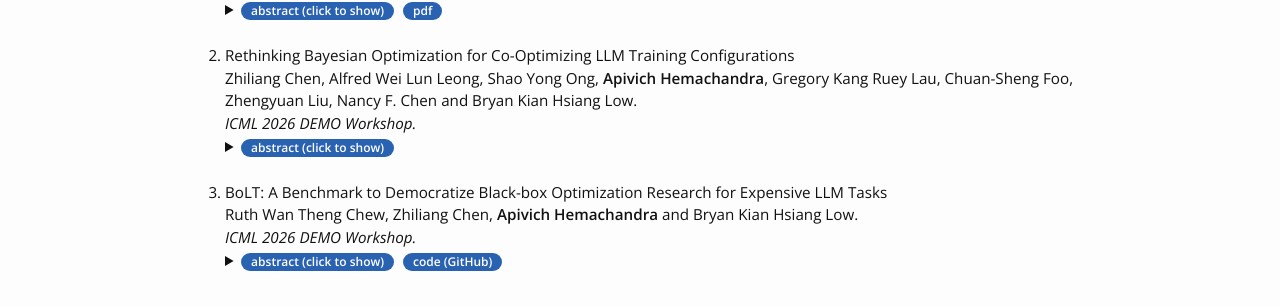
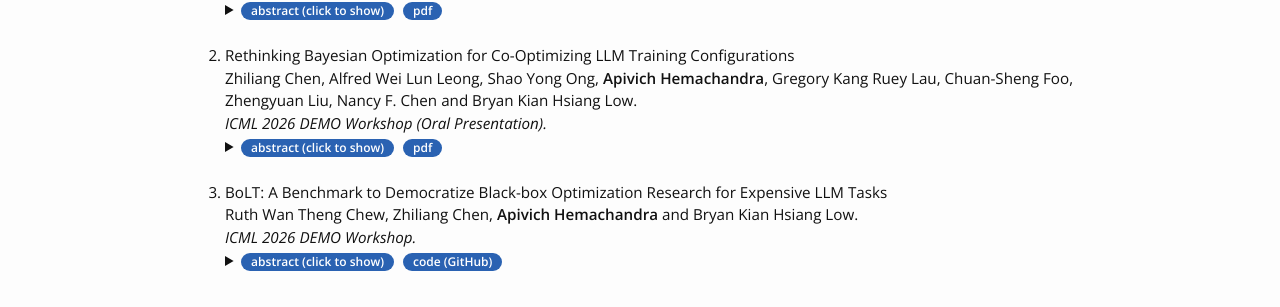
Before and after one commit to apivich-h/apivich-h.github.io, a Jekyll site: the page built from pages/works.md, in a window 1280 px wide. Shown: the part 870-1177 px from the top of the page. Built offline with Jekyll 4.4.1, drawn with Linux system fonts in a browser that asks for light colours.

Commit message:
add jobs

```diff
--- a/pages/works.md
+++ b/pages/works.md
@@ -132,11 +132,12 @@
 <br>
 Zhiliang Chen, Alfred Wei Lun Leong, Shao Yong Ong, <b>Apivich Hemachandra</b>, Gregory Kang Ruey Lau, Chuan-Sheng Foo, Zhengyuan Liu, Nancy F. Chen and Bryan Kian Hsiang Low.
 <br>
-<i>ICML 2026 DEMO Workshop.</i>
+<i>ICML 2026 DEMO Workshop (Oral Presentation).</i>
 <br>
 <details>
 <summary>
 <a class="color-button">abstract (click to show)</a>
+<a class="color-button" href="/docs/paper/icml26-demo_jobs.pdf">pdf</a>
 </summary>
 <small>
 Fine-tuning an LLM to maximize performance on a downstream task requires finding the optimal data and model configuration. This is a black-box optimization problem that Bayesian optimization (BO) addresses by sequentially evaluating training configurations and using observed performance feedback to adaptively guide the search towards better configurations. However, directly applying BO to the joint data-model space suffers from two fundamental challenges: the prohibitive cost of full LLM training at each iteration, and the large number of BO iterations required for effective exploration due to the high problem dimensionality. This paper introduces JoBS, a BO-based approach that co-optimizes data and model configurations without requiring a full training run at every iteration. JoBS allocates an initial portion of the optimization budget to learn a scaling-law-inspired performance predictor that estimates fully trained LLM performance from only a small number of training steps. The remaining budget is then used to run BO with this predictor, eliminating the need for full training runs and enabling JoBS to explore significantly more data and model configurations within the same budget. We analyze JoBS' average regret and derive the optimal budget allocation between predictor learning and BO iterations. Empirically, JoBS outperforms independent data and model optimization methods and existing multi-fidelity BO baselines across a diverse set of downstream tasks.
```
Also changed, not shown: 1 other file.
